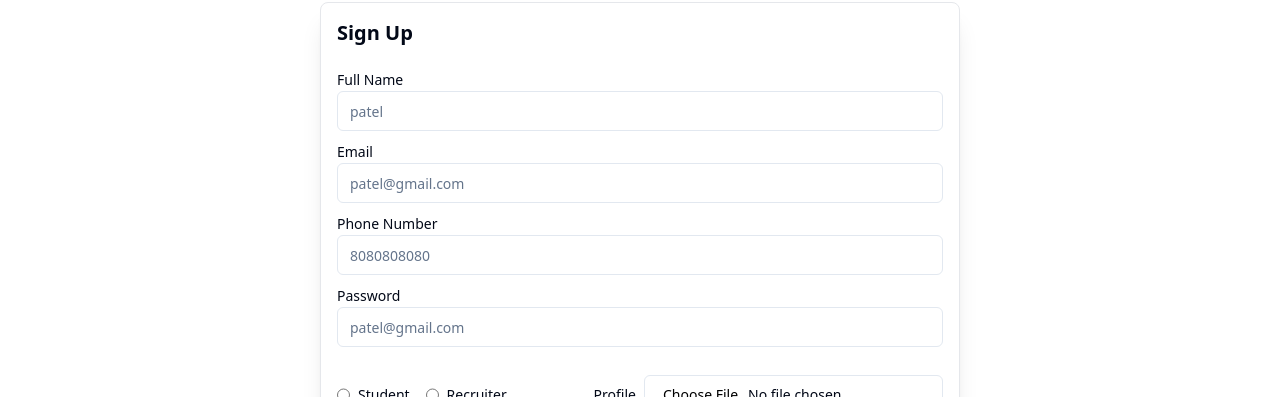
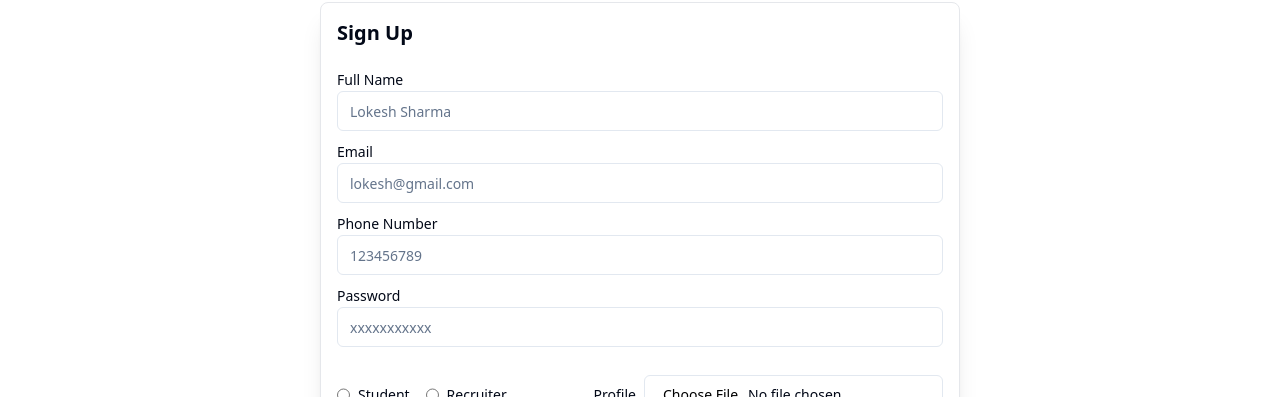
Before and after one commit to lokesh0903sh/Job-Junction, a React (Vite) app in the folder frontend/: page /signup in a window 1280 px wide. Shown: the part 102-499 px from the top of the page. Built offline with nearby package versions, Linux system fonts and the light colour scheme.

Commit message:
Project Completed Successfully

```diff
--- a/frontend/src/components/auth/Login.jsx
+++ b/frontend/src/components/auth/Login.jsx
@@ -79,7 +79,7 @@ const Login = () => {
                             value={input.email}
                             name="email"
                             onChange={changeEventHandler}
-                            placeholder="patel@gmail.com"
+                            placeholder="lokesh@gmail.com"
                         />
                     </div>
 
@@ -90,7 +90,7 @@ const Login = () => {
                             value={input.password}
                             name="password"
                             onChange={changeEventHandler}
-                            placeholder="patel@gmail.com"
+                            placeholder="xxxxxxxxxxx"
                         />
                     </div>
                     <div className='flex items-center justify-between'>
--- a/frontend/src/components/auth/Signup.jsx
+++ b/frontend/src/components/auth/Signup.jsx
@@ -93,7 +93,7 @@ const Signup = () => {
                             value={input.fullname}
                             name="fullname"
                             onChange={changeEventHandler}
-                            placeholder="patel"
+                            placeholder="Lokesh Sharma"
                         />
                     </div>
                     <div className='my-2'>
@@ -103,7 +103,7 @@ const Signup = () => {
                             value={input.email}
                             name="email"
                             onChange={changeEventHandler}
-                            placeholder="patel@gmail.com"
+                            placeholder="lokesh@gmail.com"
                         />
                     </div>
                     <div className='my-2'>
@@ -113,7 +113,7 @@ const Signup = () => {
                             value={input.phoneNumber}
                             name="phoneNumber"
                             onChange={changeEventHandler}
-                            placeholder="8080808080"
+                            placeholder="123456789"
                         />
                     </div>
                     <div className='my-2'>
@@ -123,7 +123,7 @@ const Signup = () => {
                             value={input.password}
                             name="password"
                             onChange={changeEventHandler}
-                            placeholder="patel@gmail.com"
+                            placeholder="xxxxxxxxxxx"
                         />
                     </div>
                     <div className='flex items-center justify-between'>
```
